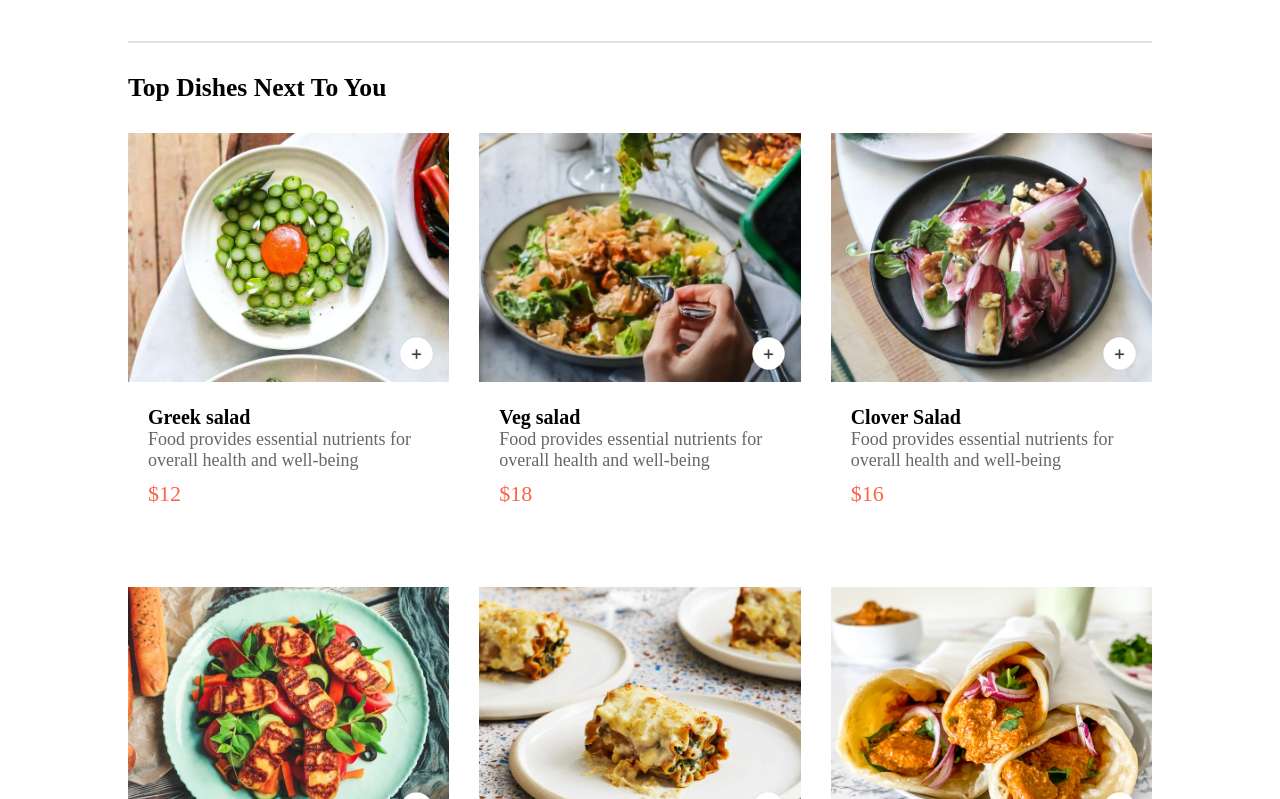
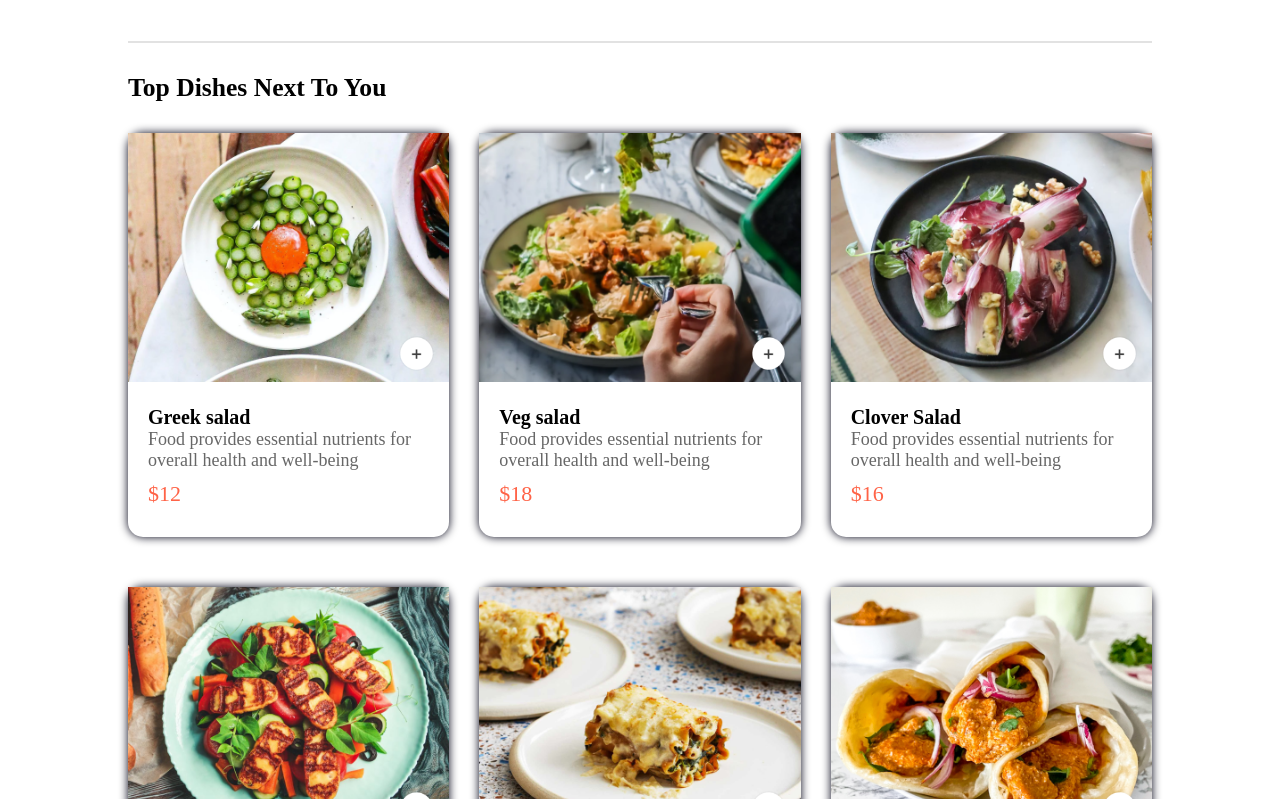
Before and after one commit to mehmetpektass/Food-Delivery-MERN-Stack, a React (Vite) app in the folder project/client/: page / in a window 1280 px wide. Shown: the part 961-1760 px from the top of the page. Built offline with nearby package versions, Linux system fonts and the light colour scheme.

Commit message:
changed style of food item back

```diff
--- a/project/client/src/components/FoodItem/FoodItem.css
+++ b/project/client/src/components/FoodItem/FoodItem.css
@@ -1,4 +1,10 @@
-
+.food-item{
+    width: 100%;
+    margin: auto;
+    border-radius: 15px;
+    box-shadow: 0px 0px 10px #000015;
+    transition: 0.3s;
+}
 .food-item-image{
     width: 100%;
     border: 15px 15px 0px 0px;
```
Also changed, not shown: 2 other files (tests, documents, lock files or other folders).
